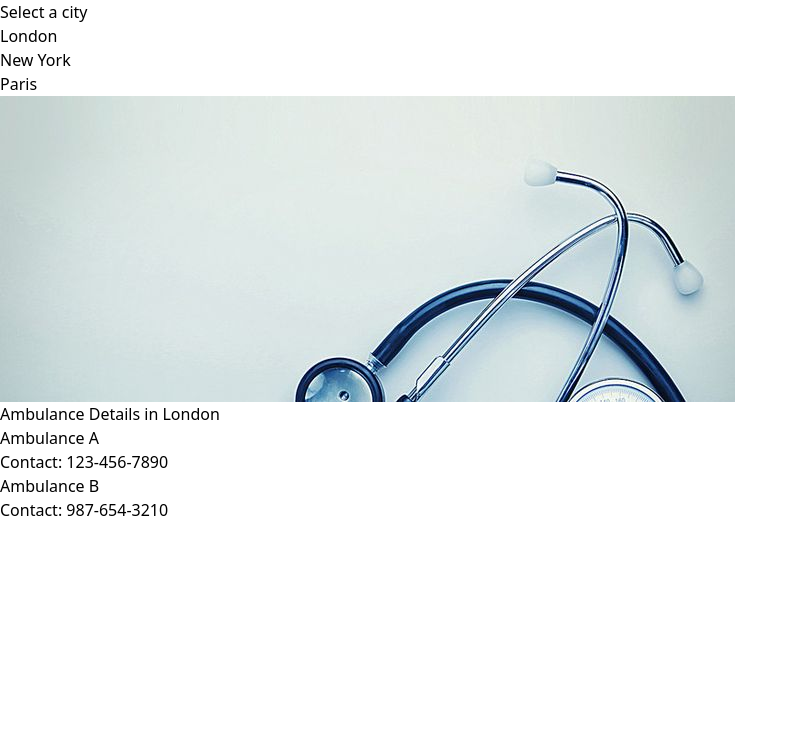
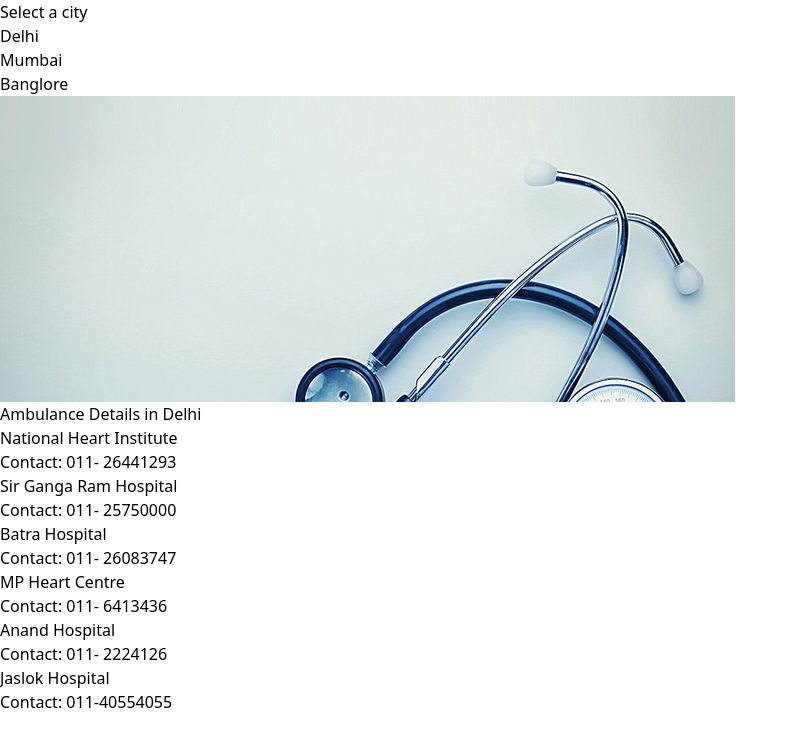
Before and after one commit to AsyncGuys/HealthCare-web, a React (Vite) app in the folder frontend/: page /ambulance in a window 1280 px wide. Shown: the top 746 px of the page, without its empty margins (0-798 px from the left). Built offline with nearby package versions, Linux system fonts and the light colour scheme.

Commit message:
resultpage

```diff
--- a/frontend/src/App.jsx
+++ b/frontend/src/App.jsx
@@ -6,6 +6,7 @@ import Map from '../src/Pages/map'
 import Hospitals from '../src/Pages/hospitals'
 import Bot from '../src/Pages/bot'
 import Ambulance from '../src/Pages/ambulance'
+// import Result from '../src/Pages/result'
 
 function App() {
   return (
--- a/frontend/src/Pages/ambulance.jsx
+++ b/frontend/src/Pages/ambulance.jsx
@@ -3,18 +3,27 @@ import ambulanceBackground from '../Assets/Card/amb.jpg'
 const AmbulanceDetails = ({ city }) => {
   // Assuming you have ambulance details for each city {dummy data }
   const ambulanceDetails = {
-    London: [
-      { id: 1, name: 'Ambulance A', contact: '123-456-7890' },
-      { id: 2, name: 'Ambulance B', contact: '987-654-3210' },
+    Delhi: [
+      { id: 1, name: 'National Heart Institute', contact: '	011- 26441293' },
+      { id: 2, name: 'Sir Ganga Ram Hospital', contact: '011- 25750000' },
+      { id: 3, name: 'Batra Hospital', contact: '	011- 26083747' },
+      { id: 4, name: 'MP Heart Centre', contact: '011- 6413436' },
+      { id: 5, name: ' Anand Hospital  ', contact: '	011- 2224126' },
+      { id: 6, name: ' Jaslok Hospital', contact: '011-40554055' },
+
     ],
-    NewYork: [
-      { id: 3, name: 'Ambulance C', contact: '111-222-3333' },
-      { id: 4, name: 'Ambulance D', contact: '444-555-6666' },
+    Mumbai: [
+      { id: 7, name: 'Bombay Hospital', contact: '022-22067676' },
+      { id: 8, name: 'Cooper Hospital ', contact: ' 022-26207254' },
+      { id: 9, name: 'Sir J.J. Hospital Byculla ', contact: '  022-23739031' },
+      { id: 10, name: 'KEM Hospital Parel ', contact: '022-24107000 ' },
+      { id: 11, name: 'Poddar Hospital ', contact: ' 24931846' },
+      { id: 12, name: 'Cooper Hospital ', contact: '23671888 ' },
     ],
-    Paris: [
-      { id: 5, name: 'Ambulance E', contact: '999-888-7777' },
-      { id: 6, name: 'Ambulance F', contact: '222-333-4444' },
-    ],
+    Banglore: [
+      { id: 13, name: 'BBMP Cantonment', contact: '080-25571488' },
+      { id: 14, name: 'Bhartiya Red Cross Society', contact: '080-22264205' },
+      { id: 14, name: 'BBMP City Area', contact: '080-22975829' },    ],
   };
 
   const [selectedCity, setSelectedCity] = useState(city);
@@ -29,31 +38,31 @@ const AmbulanceDetails = ({ city }) => {
         <div className = "bg-[#E5E0FF] border-double rounded-lg border-4 border-black">
           <li
             className={`cursor-pointer ${
-              selectedCity === 'London' ? 'font-bold' : ''
+              selectedCity === 'Delhi' ? 'font-bold' : ''
             }`}
-            onClick={() => setSelectedCity('London')}
+            onClick={() => setSelectedCity('Delhi')}
           >
-            London
+            Delhi
           </li>
           </div>
           <div className = "bg-[#E5E0FF] border-double rounded-lg border-4 border-black">
           <li
             className={`cursor-pointer ${
-              selectedCity === 'NewYork' ? 'font-bold' : ''
+              selectedCity === 'Mumbai' ? 'font-bold' : ''
             }`}
-            onClick={() => setSelectedCity('NewYork')}
+            onClick={() => setSelectedCity('Mumbai')}
           >
-            New York
+            Mumbai
           </li>
           </div>
           <div className = "bg-[#E5E0FF] border-double rounded-lg border-4 border-black">
           <li
             className={`cursor-pointer ${
-              selectedCity === 'Paris' ? 'font-bold' : ''
+              selectedCity === 'Banglore' ? 'font-bold' : ''
             }`}
-            onClick={() => setSelectedCity('Paris')}
+            onClick={() => setSelectedCity('Banglore')}
           >
-            Paris
+            Banglore
           </li>
           </div>
         </ul>
@@ -86,7 +95,7 @@ const App = () => {
   return (
     <div className="flex justify-center">
       <div className="max-w-3xl w-full p-8">
-        <AmbulanceDetails city="London" />
+        <AmbulanceDetails city="Delhi" />
       </div>
     </div>
   );
```
Also changed, not shown: frontend/src/Pages/result.jsx (added, +100 -0 lines).
